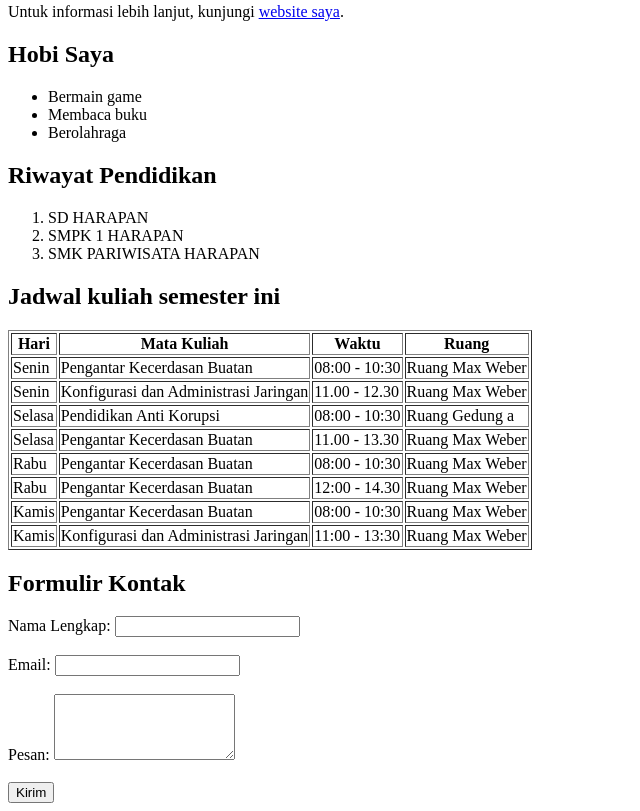
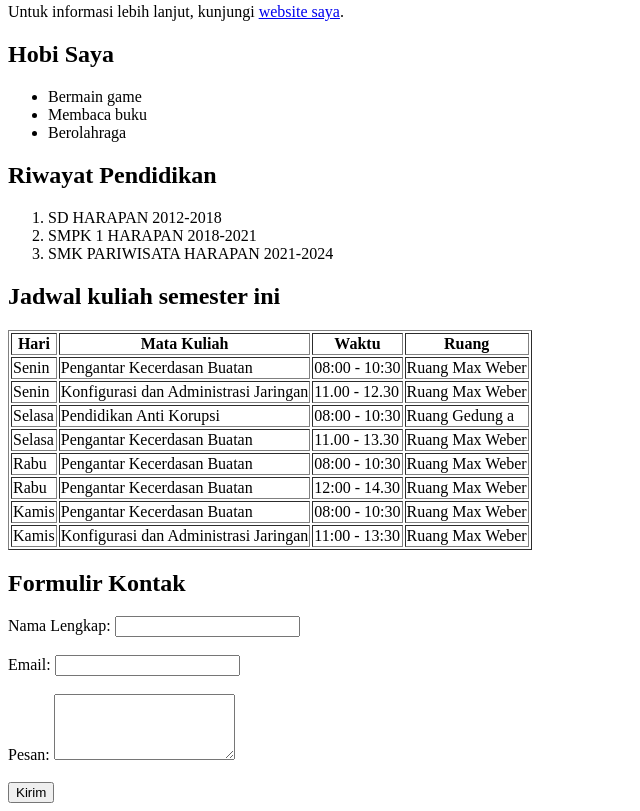
Before and after one commit to Bolu-naga/praktikum_html, a plain HTML site: page index.html in a window 1280 px wide. Shown: the part 1529-2340 px from the top of the page, without its empty margins (0-640 px from the left). Drawn offline with Linux system fonts and the light colour scheme.

Commit message:
Perbaikan Data

```diff
--- a/index.html
+++ b/index.html
@@ -27,9 +27,9 @@
     </ul>
     <h2>Riwayat Pendidikan</h2>
     <ol>
-        <li>SD HARAPAN</li>
-        <li>SMPK 1 HARAPAN</li>
-        <li>SMK PARIWISATA HARAPAN</li>
+        <li>SD HARAPAN 2012-2018</li>
+        <li>SMPK 1 HARAPAN 2018-2021</li>
+        <li>SMK PARIWISATA HARAPAN 2021-2024</li>
     </ol>
 
     <h2>Jadwal kuliah semester ini</h2>
```
